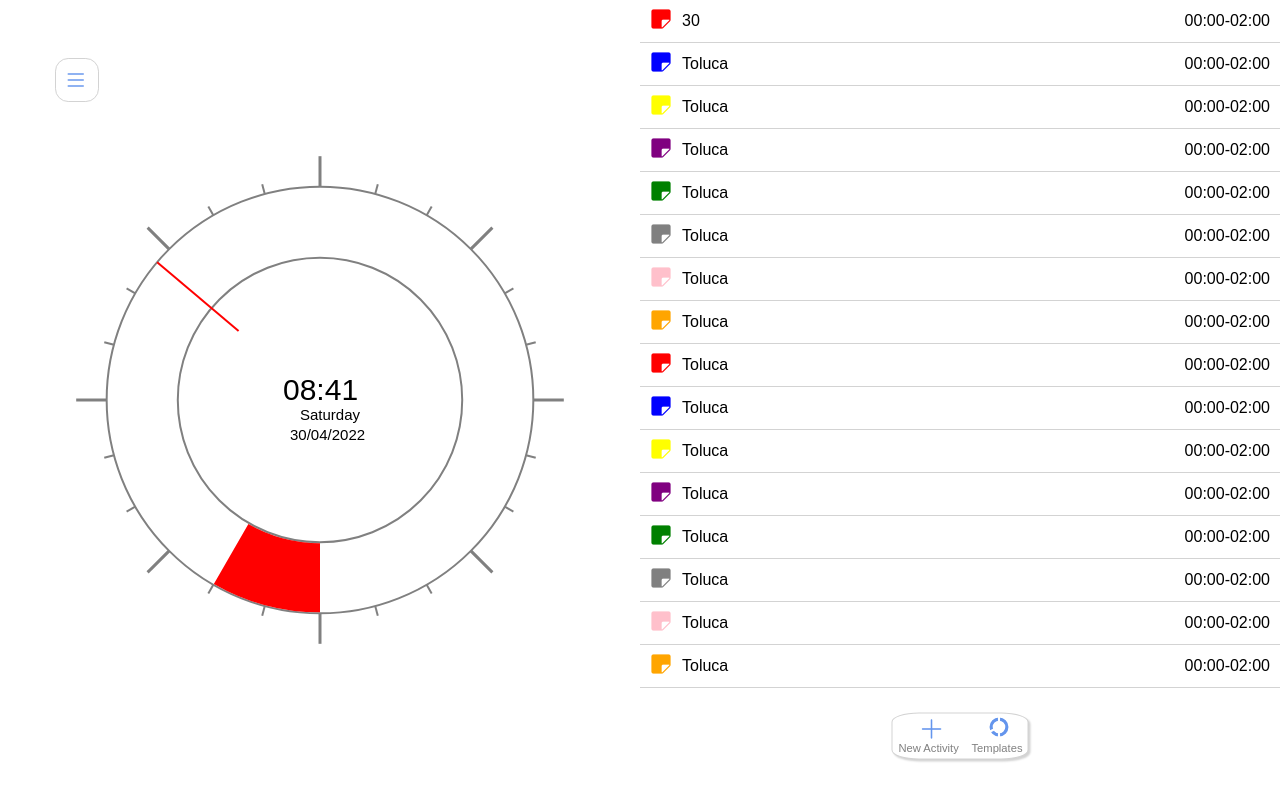
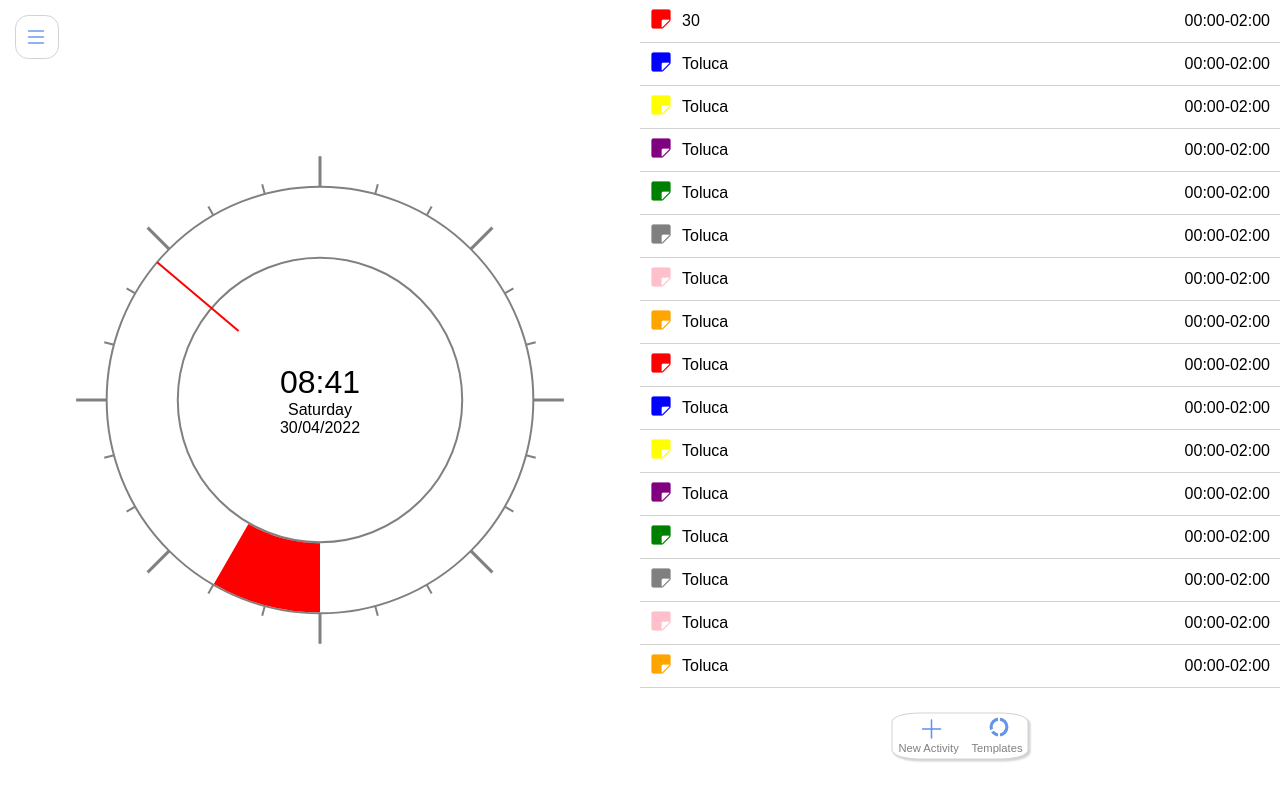
Before and after one commit to galordz02/ChoresClock, a React (Create React App) app in the folder chores_clock/: page / in a window 1280 px wide. Built offline with nearby package versions, Linux system fonts and the light colour scheme.

Commit message:
Sixth. Now the information in the clock is displayed as thml instead of a canvas drawing.

```diff
--- a/chores_clock/src/components/Clock.js
+++ b/chores_clock/src/components/Clock.js
@@ -1,11 +1,18 @@
 import React, { useRef, useEffect, useState } from 'react'
 import useWindowDimensions from './WSHook'
+import '../styles/Clock.css'
 
 function Clock() {
+  const canvasRef = useRef(null)
+  const { height, width } = useWindowDimensions();
+  const [hours2, sethours2] = useState("");
+  const [minutes2, setminutes2] = useState("");
+  const [dateDay2, setdateDay2] = useState("");
+  const [dateMonth2, setdateMonth2] = useState("");
+  const [dateYear2, setdateYear2] = useState("");
+  const [dayName, setdayName] = useState("");
+
   const Clockc = props => {
-
-    const canvasRef = useRef(null)
-    const { height, width } = useWindowDimensions();
 
     var halfHeightOfCanvas;
     var halfWidthOfCanvas;
@@ -17,14 +24,9 @@ function Clock() {
     var minutes;
     var hour;
     var day;
-    var date;
     var dateDay;
     var dateMonth;
-    var dateYear;
-    var hours2;
-    var minutes2;
-    var dateDay2;
-    var dateMonth2;
+    var dateYear
 
     function circle(ctx, x, y, radio, sa, ea, p, color) {
       ctx.beginPath();
@@ -96,43 +98,28 @@ function Clock() {
       line(ctx, x1, y1, x2, y2, w, color);
     }
 
-    function drawInfo(ctx, x, y, color, info1, info2, info3){
-      var x1 = x-37;
-      var x2 = x-20;
-      var x3 = x-30;
-      var y2 = y + 20;
-      var y3 = y2 + 20;
-      var dayName;
-
-      if (info2 == 1){
-        dayName = "Monday";
+    function Choose(){
+      if (day == 1){
+        setdayName("Monday");
       }
-      if (info2 == 2){
-        dayName = "Tuesday";
+      if (day == 2){
+        setdayName("Tuesday");
       }
-      if (info2 == 3){
-        dayName = "Wednesday";
+      if (day == 3){
+        setdayName("Wednesday");
       }
-      if (info2 == 4){
-        dayName = "Thursday";
+      if (day == 4){
+        setdayName("Thursday");
       }
-      if (info2 == 5){
-        dayName = "Friday";
+      if (day == 5){
+        setdayName("Friday");
       }
-      if (info2 == 6){
-        dayName = "Saturday";
+      if (day == 6){
+        setdayName("Saturday");
       }
-      if (info2 == 9){
-        dayName = "Friday";
+      if (day == 9){
+        setdayName("Sunday");
       }
-
-      ctx.fillStyle = color;
-      ctx.font = "30px Arial";
-      ctx.fillText(info1 , x1, y);
-      ctx.font = "15px Arial";
-      ctx.fillText(dayName , x2, y2);
-      ctx.font = "15px Arial";
-      ctx.fillText(info3 , x3, y3);
 
     }
 
@@ -142,8 +129,6 @@ function Clock() {
       circle (ctx, halfWidthOfCanvas, halfHeightOfCanvas, vary/1.5, 0, 2, 1, "gray");
       circle (ctx, halfWidthOfCanvas, halfHeightOfCanvas, vary, 0, 2, 1, "gray");
       tickLine(ctx, hour, 2, "red");
-      drawInfo(ctx, halfWidthOfCanvas, halfHeightOfCanvas, "black",
-      (hours2 + ":" + minutes2), day, date)
       //clock_numbers(ctx, varx/1.2, halfWidthOfCanvas-8, halfHeightOfCanvas+8);
     }
 
@@ -190,32 +175,32 @@ function Clock() {
       dateDay = new Date().getDate();
       dateMonth = (new Date().getMonth()) + 1;
       dateYear = new Date().getFullYear();
+      Choose();
+      setdateYear2(dateYear);
 
       if (dateDay < 10){
-        dateDay2 = "0" + dateDay
+        setdateDay2("0" + dateDay)
       } else{
-        dateDay2 = dateDay
+        setdateDay2(dateDay)
       }
 
       if (dateMonth < 10){
-        dateMonth2 = "0" + dateMonth
+        setdateMonth2("0" + dateMonth)
       } else{
-        dateMonth2 = dateMonth
+        setdateMonth2(dateMonth)
       }
 
       if (hours < 10){
-        hours2 = "0" + hours
+        sethours2("0" + hours)
       } else{
-        hours2 = hours
+        sethours2(hours)
       }
 
       if (minutes < 10){
-        minutes2 = "0" + minutes
+        setminutes2("0" + minutes)
       } else{
-        minutes2 = minutes
+        setminutes2(minutes)
       }
-
-      date = dateDay2+"/"+dateMonth2+"/"+dateYear;
 
       context.clearRect(0, 0, canvas.width, canvas.height);
       draw_clock(context);
@@ -230,43 +215,54 @@ function Clock() {
         dateDay = new Date().getDate();
         dateMonth = (new Date().getMonth()) + 1;
         dateYear = new Date().getFullYear();
-        date = dateDay2+"/"+dateMonth2+"/"+dateYear;
+        Choose();
+        setdateYear2(dateYear);
 
         if (dateDay < 10){
-          dateDay2 = "0" + dateDay
+          setdateDay2("0" + dateDay)
         } else{
-          dateDay2 = dateDay
+          setdateDay2(dateDay)
         }
 
         if (dateMonth < 10){
-          dateMonth2 = "0" + dateMonth
+          setdateMonth2("0" + dateMonth)
         } else{
-          dateMonth2 = dateMonth
+          setdateMonth2(dateMonth)
         }
 
         if (hours < 10){
-          hours2 = "0" + hours
+          sethours2("0" + hours)
         } else{
-          hours2 = hours
+          sethours2(hours)
         }
 
         if (minutes < 10){
-          minutes2 = "0" + minutes
+          setminutes2("0" + minutes)
         } else{
-          minutes2 = minutes
+          setminutes2(minutes)
         }
 
         context.clearRect(0, 0, canvas.width, canvas.height);
         draw_clock(context);
         range(context, 0, 120);
+      }, 1000);
+      return () => {clearInterval(timer);}
 
-      }, 1000);
-      return () => clearInterval(timer);
       })
 
       return <canvas ref={canvasRef} {...props}/>
   }
-  return (<Clockc/>)
+  return (
+    <React.Fragment>
+      <Clockc/>
+      <div className='clockInfo'>
+        <div className='clockHour'>{hours2}:{minutes2}</div>
+        <div className='clockDay'>{dayName}</div>
+        <div className='clockDate'>{dateDay2}/{dateMonth2}/{dateYear2}</div>
+      </div>
+    </React.Fragment>
+
+  )
 
 }
 
--- /dev/null
+++ b/chores_clock/src/styles/Clock.css
@@ -0,0 +1,51 @@
+.clockInfo{
+    font-family: Arial, Helvetica, sans-serif;
+    margin: 0%;
+    padding: 0%;
+
+    position: absolute;
+    bottom: 50%;
+    right: 50%;
+    transform: translate(50%, 50%);
+    align-items: center;
+
+    z-index: 1;
+}
+
+.clockHour{
+    font-size: 200%;
+    margin: auto;
+    padding: 0%;
+    text-align: center;
+
+}
+
+.clockDay{
+    font-size: 100%;
+    margin: auto;
+    padding: 0%;
+    text-align: center;
+
+}
+
+.clockDate{
+    font-size: 100%;
+    margin: auto;
+    padding: 0%;
+    text-align: center;
+
+}
+
+@media (orientation: portrait) {
+    .TopHalf{
+        bottom: 50%;
+        right: 50%;
+
+    }
+}
+@media (orientation: landscape) {
+    .TopHalf{
+        bottom: 50%;
+        right: 50%;
+        }
+}
--- a/chores_clock/src/styles/MenuButton.css
+++ b/chores_clock/src/styles/MenuButton.css
@@ -3,11 +3,9 @@
     width: 42px;
     border: solid 1px lightgray;
     border-radius: 30%;
-    position: fixed;
-    left: 10%;
-    top: 5%;
-    transform: translate(-50%, -50%);
-
+    position: absolute;
+    left: 15px;
+    top: 15px;
     display: flex;
     align-items: center;
 
@@ -18,12 +16,3 @@
     color: cornflowerblue;
     font-size: x-large;
 }
-
-@media (orientation: landscape) {
-    .MenuButton {
-        position: fixed;
-        left: 6%;
-        top: 10%;
-
-    }
-}
--- a/chores_clock/src/styles/TopHalf.css
+++ b/chores_clock/src/styles/TopHalf.css
@@ -9,6 +9,9 @@
     .TopHalf{
         height: 50%;
         width: 100%;
+        bottom: 75%;
+        right: 50%;
+        transform: translate(50%, 50%);
 
     }
 }
@@ -16,5 +19,8 @@
     .TopHalf{
         height: 100%;
         width: 50%;
+        bottom: 50%;
+        right: 75%;
+        transform: translate(50%, 50%);
     }
 }
```
